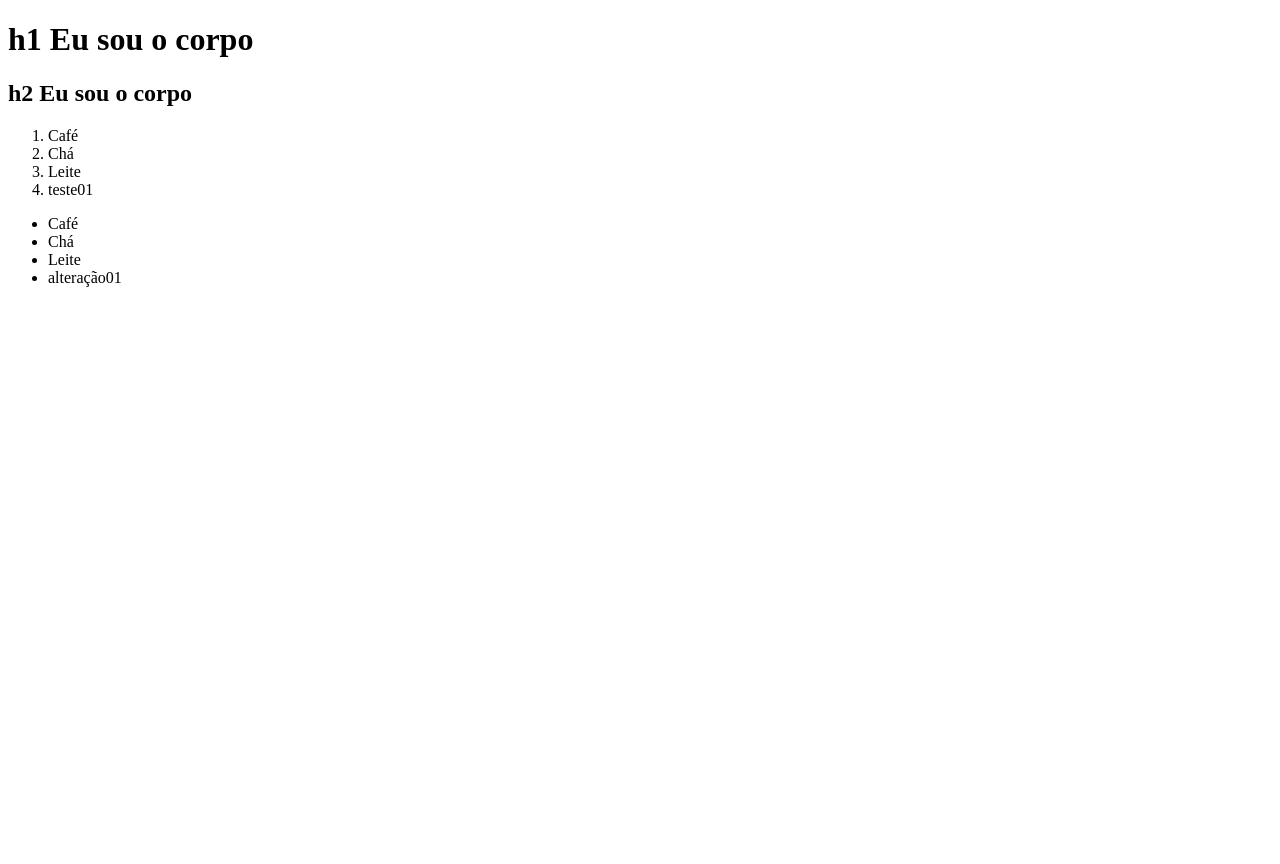
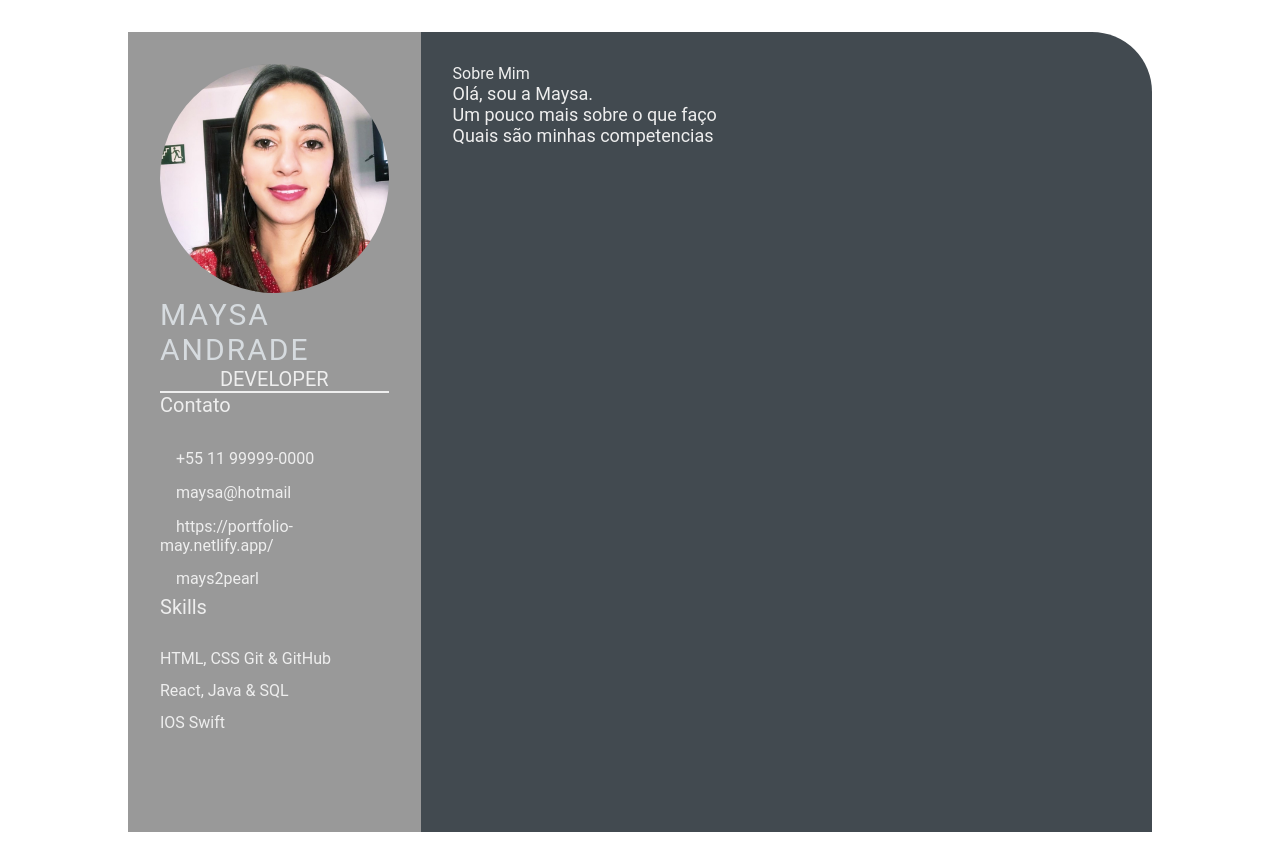
Before and after one commit to mays2pearl/devweekgit.github.io, a plain HTML site: page index.html in a window 1280 px wide. Before the commit the page ends 800 px from the top, so only its background shows below. Drawn offline with Linux system fonts and the light colour scheme.

Commit message:
Criação de layouts aula 2 (#2)

```diff
--- a/index.html
+++ b/index.html
@@ -1,25 +1,53 @@
 <!DOCTYPE html>
-<html lang="en">
+<html lang="pt">
 <head>
     <meta charset="UTF-8">
     <meta http-equiv="X-UA-Compatible" content="IE=edge">
     <meta name="viewport" content="width=device-width, initial-scale=1.0">
-    <title>Olá! eu sou a cabeça</title>
+    <link rel="stylesheet" href="style.css">
+    <title>Maysa Andrade</title>
 </head>
 <body>
-    <h1>h1 Eu sou o corpo</h1>
-    <h2>h2 Eu sou o corpo</h2>
+    <main class="resume-contents">
+        <section class="left-section">
+            <section class="left-section-contents">
+                <div class="profile">
+                    <img class="profile-image" src="img/eu.jpg" alt="Profile image">
+                    <p class="name">Maysa Andrade</p>
+                    <p class="profession">Developer</p>
+                </div>
+                <div class="contact-info">
+                    <p class="left-title">Contato</p>
+                    <ul>
+                        <li><i class="fa fa-phone"></i>+55 11 99999-0000</li>
+                        <li><i class="fa fa-envelope"></i>maysa@hotmail</li>
+                        <li><i class="fa fa-globe"></i>https://portfolio-may.netlify.app/</li>
+                        <li><i class="fa fa-github"></i>mays2pearl</li>
+                    </ul>
+                </div>
+                <div class="skills">
+                    <p class="left-title">Skills</p>
+                    <ul>
+                        <li><p>HTML, CSS Git & GitHub</p></li>
+                        <li><p>React, Java & SQL</p></li>
+                        <li><p>IOS Swift</p></li>
+                    </ul>
+                </div>
+            </section>
+            </section>
+            <section  class="right-section">
+                <div class="right-section-contents">
+                    <section class="about gap">
+                        <div class="right-title">Sobre Mim</div>
+                        <p class="about-me-contents">Olá, sou a Maysa.
+                            <br>Um pouco mais sobre o que faço
+                            <br>Quais são minhas competencias
+                        </p>
+                    </section>
+                </div>
+             </section>
+
+    </main>
 </body>
-<ol>
-    <li>Café</li>
-    <li>Chá</li>
-    <li>Leite</li>
-    <li>teste01</li>
-</ol>
-<ul>
-    <li>Café</li>
-    <li>Chá</li>
-    <li>Leite</li>
-    <li>alteração01</li>
-</ul>
+
 </html>
--- /dev/null
+++ b/style.css
@@ -0,0 +1,103 @@
+* {
+    margin: 0;
+    padding: 0;
+    box-sizing: border-box;
+    list-style: none;
+    font-family: 'Roboto', sans-serif;
+}
+
+.resume-contents {
+    min-height: 100vh;
+    width: 80%;
+    margin: 2rem auto;
+    display: grid;
+    grid-template-columns: repeat(7, 1fr);
+}
+
+.left-section {
+    grid-column: span 2;
+    height: 100%;
+    background-color: #999999;
+}
+
+.right-section {
+    grid-column: span 5;
+    height: 100%;
+    background-color: #424a50;
+    border-radius: 0px 60px 0px 0px;
+}
+
+.left-section-contents{
+    padding: 2rem 2rem;
+}
+
+.profile {
+    width: 100%;
+    border-bottom: 2px solid #eeeeee;
+}
+
+.profile .profile-image {
+    width: 100%;
+    border-radius: 100%;
+}
+
+.name {
+    color: #D6DBDF;
+    font-size: 30px;
+    letter-spacing: 2px;
+    text-transform: uppercase;
+}
+
+.profession {
+    color: #eeeeee;
+    font-size: 20px;
+    text-transform: uppercase;
+    text-align: center;
+}
+
+/* .contact-info { border-bottom: 2px solid #1B2631; } */
+.left-title {
+    color: #eeeeee;
+    font-size: 20px;
+}
+
+.contact-info ul {
+    padding-top: 1.5rem;
+}
+
+.contact-info ul li,
+.references ul li {
+    padding: .4rem 0;
+    color: #eeeeee;
+}
+
+.contact-info ul li i,
+.references ul li i {
+    padding-right: 1rem;
+    font-size: 18px;
+    color: #eeeeee;
+}
+
+.skills ul {
+    padding-top: 1.5rem;
+}
+.skills ul li p {
+    padding: .4rem 0;
+    color: #eeeeee;
+}
+
+.right-section-contents {
+    padding: 2rem 2rem;
+}
+
+.right-title {
+    color: #eeeeee;
+}
+
+.gap {
+    padding-bottom: 2rem;
+}
+.about-me-contents {
+    font-size: 18px;
+    color: #eeeeee;
+}
```
Also changed, not shown: img/eu.jpg (added).
